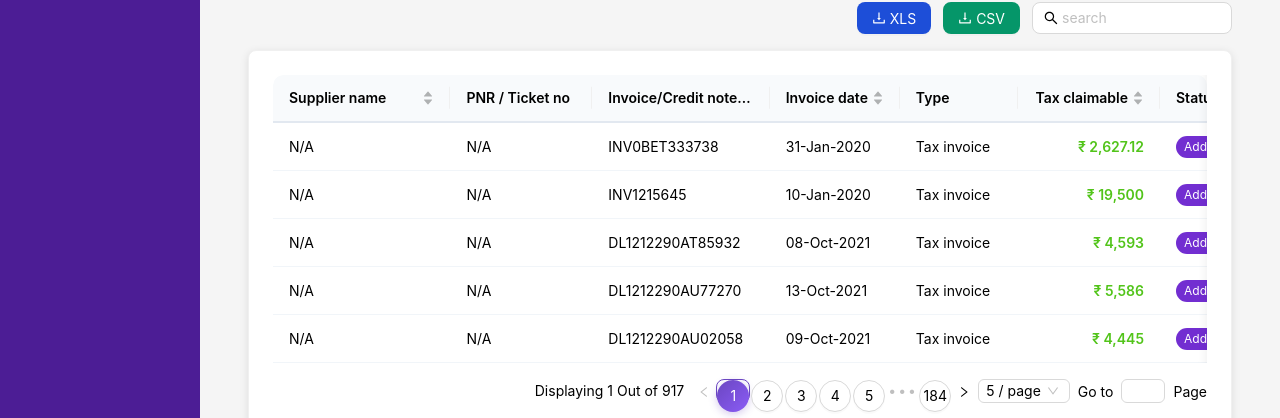
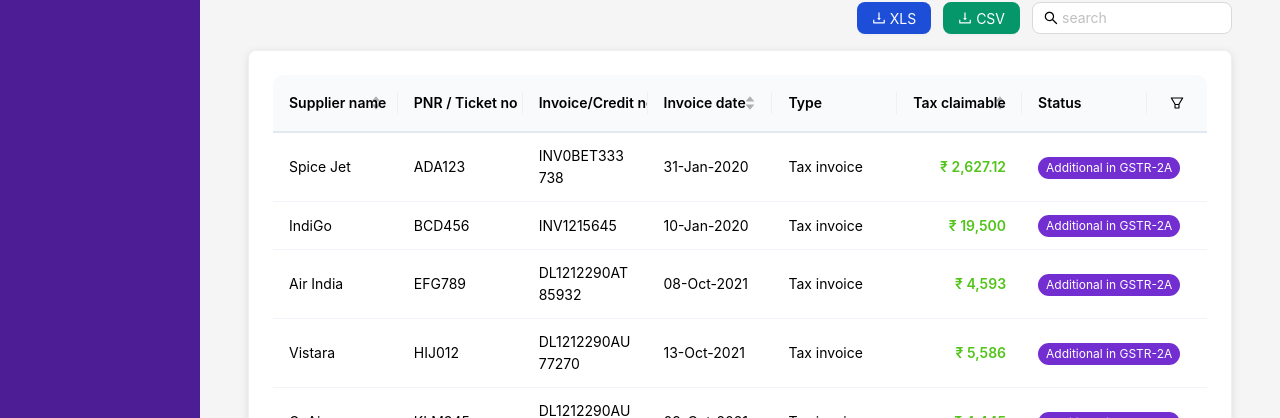
Before and after one commit to karthick-duraisamy/wallet-gst, a React (Vite) app: page /reconciliation in a window 1280 px wide. Shown: the part 382-800 px from the top of the page. Built offline with nearby package versions, Linux system fonts and the light colour scheme; sample sign-in values are in the browser's storage.

Commit message:
Restored to '6a17cce88314428e78d8ff5f6a81d2e0da3da3cc'
Replit-Restored-To: 6a17cce88314428e78d8ff5f6a81d2e0da3da3cc

```diff
--- a/src/pages/CumulativeInvoice.tsx
+++ b/src/pages/CumulativeInvoice.tsx
@@ -14,7 +14,7 @@
   Tag,
   DatePicker
 } from 'antd';
-import { SearchOutlined, DownloadOutlined, CalendarOutlined } from '@ant-design/icons';
+import { SearchOutlined, DownloadOutlined, CalendarOutlined, FilterOutlined } from '@ant-design/icons';
 import { useTheme } from '../contexts/ThemeContext';
 
 const { Title, Text } = Typography;
@@ -86,108 +86,161 @@
     },
   ];
 
-  // Table columns
-  const columns = [
+  // Column visibility state
+  const [visibleColumns, setVisibleColumns] = useState({
+    supplierName: true,
+    pnrTicketNo: true,
+    invoiceNo: true,
+    invoiceDate: true,
+    type: true,
+    travelVendor: true,
+    action: true,
+  });
+  const [filterDropdownVisible, setFilterDropdownVisible] = useState(false);
+
+  // All available columns - defined as a function to avoid initialization issues
+  const getAllColumns = () => [
     {
       title: translate('supplierName'),
       dataIndex: 'supplierName',
       key: 'supplierName',
-      width: 140,
-      ellipsis: true,
       render: (text: string) => text || 'Spice Jet',
     },
     {
       title: translate('pnrTicketNumber'),
       dataIndex: 'pnrTicketNo',
       key: 'pnrTicketNo',
-      width: 120,
-      ellipsis: true,
-      render: (text: string) => text || 'ADA',
+      render: (text: string) => text || 'ADA123',
     },
     {
       title: translate('invoiceNumber'),
       dataIndex: 'invoiceNo',
       key: 'invoiceNo',
-      width: 130,
-      ellipsis: true,
-      render: (text: string) => text || 'N/A',
+      render: (text: string) => text || 'INV123456',
     },
     {
       title: translate('invoiceDate'),
       dataIndex: 'invoiceDate',
       key: 'invoiceDate',
-      width: 110,
-      render: (text: string) => text || 'N/A',
+      render: (text: string) => text || '15-Jan-2024',
     },
     {
       title: translate('type'),
       dataIndex: 'type',
       key: 'type',
-      width: 100,
       render: (text: string) => text || 'Invoice',
     },
     {
       title: translate('travelVendor'),
       dataIndex: 'travelVendor',
       key: 'travelVendor',
-      width: 120,
-      ellipsis: true,
       render: (text: string) => text || 'AtYourPrice',
     },
     {
       title: 'Action',
       dataIndex: 'action',
       key: 'action',
-      width: 80,
       align: 'center' as const,
-      render: () => '-',
+      render: () => 'Edit',
+    },
+    {
+      title: (
+        <div style={{ display: 'flex', justifyContent: 'center', alignItems: 'center' }}>
+          <Button
+            type="text"
+            icon={<FilterOutlined />}
+            onClick={() => setFilterDropdownVisible(!filterDropdownVisible)}
+            style={{ border: 'none', padding: 0, background: 'transparent' }}
+          />
+          {filterDropdownVisible && (
+            <div style={{
+              position: 'absolute',
+              top: '100%',
+              right: 0,
+              background: 'white',
+              border: '1px solid #d9d9d9',
+              borderRadius: 6,
+              padding: 16,
+              boxShadow: '0 4px 12px rgba(0,0,0,0.15)',
+              zIndex: 1000,
+              minWidth: 200
+            }}>
+              <div style={{ marginBottom: 8, fontWeight: 600 }}>Show/Hide Columns</div>
+              {Object.keys(visibleColumns).map((key) => (
+                <div key={key} style={{ marginBottom: 8 }}>
+                  <Checkbox
+                    checked={visibleColumns[key as keyof typeof visibleColumns]}
+                    onChange={(e) => setVisibleColumns(prev => ({
+                      ...prev,
+                      [key]: e.target.checked
+                    }))}
+                  >
+                    {allColumns.find(col => col.key === key)?.title}
+                  </Checkbox>
+                </div>
+              ))}
+            </div>
+          )}
+        </div>
+      ),
+      key: 'filter',
+      width: 60,
+      render: () => null,
     },
   ];
+
+  // Get all columns
+  const allColumns = getAllColumns();
+
+  // Filter visible columns
+  const visibleColumnsData = allColumns.filter(col =>
+    col.key === 'filter' || visibleColumns[col.key as keyof typeof visibleColumns]
+  );
 
   // Mock data for the table
   const mockData = [
     {
       key: '1',
       supplierName: 'Spice Jet',
-      pnrTicketNo: 'ADA',
-      invoiceNo: 'N/A',
-      invoiceDate: 'N/A',
+      pnrTicketNo: 'ADA123',
+      invoiceNo: 'INV001234',
+      invoiceDate: '15-Jan-2024',
       type: 'Invoice',
       travelVendor: 'AtYourPrice',
     },
     {
       key: '2',
-      supplierName: 'Spice Jet',
-      pnrTicketNo: 'N/A',
-      invoiceNo: 'N/A',
-      invoiceDate: 'N/A',
+      supplierName: 'IndiGo',
+      pnrTicketNo: 'BCD456',
+      invoiceNo: 'CNT002345',
+      invoiceDate: '16-Jan-2024',
       type: 'Credit note',
       travelVendor: 'AtYourPrice',
     },
     {
       key: '3',
-      supplierName: 'Spice Jet',
-      pnrTicketNo: 'ASSA',
-      invoiceNo: 'N/A',
-      invoiceDate: 'N/A',
+      supplierName: 'Air India',
+      pnrTicketNo: 'ASSA789',
+      invoiceNo: 'INV003456',
+      invoiceDate: '17-Jan-2024',
       type: 'Invoice',
       travelVendor: 'AtYourPrice',
     },
     {
       key: '4',
-      supplierName: 'Spice Jet',
-      pnrTicketNo: 'ASAS',
-      invoiceNo: 'N/A',
-      invoiceDate: 'N/A',
+      supplierName: 'Vistara',
+      pnrTicketNo: 'ASAS012',
+      invoiceNo: 'INV004567',
+      invoiceDate: '18-Jan-2024',
       type: 'Invoice',
       travelVendor: 'AtYourPrice',
     },
     {
       key: '5',
-      supplierName: 'Vistara',
-      pnrTicketNo: 'ASAS',
-      invoiceNo: 'N/A',
-      invoiceDate: 'N/A',
+      supplierName: 'GoAir',
+      pnrTicketNo: 'WXYZ345',
+      invoiceNo: 'INV005678',
+      invoiceDate: '19-Jan-2024',
       type: 'Invoice',
       travelVendor: 'AtYourPrice',
     },
@@ -832,7 +885,7 @@
         {/* Data Table */}
         <Card style={{ borderRadius: 8, boxShadow: '0 2px 8px rgba(0,0,0,0.1)' }}>
           <Table
-            columns={columns}
+            columns={visibleColumnsData}
             dataSource={mockData}
             pagination={{
               current: 1,
@@ -865,10 +918,10 @@
                 return originalElement;
               },
             }}
-            scroll={{ x: 900, y: 400 }}
             size="middle"
             bordered={false}
             className="custom-table"
+            tableLayout="fixed"
           />
 
           {/* Custom Pagination Footer */}
--- a/src/pages/Reconciliation.tsx
+++ b/src/pages/Reconciliation.tsx
@@ -33,55 +33,58 @@
     { label: 'Invoice received', count: 0 },
   ];
 
-  const columns = [
+  const [visibleColumns, setVisibleColumns] = useState({
+    supplierName: true,
+    pnrTicketNumber: true,
+    invoiceNumber: true,
+    invoiceDate: true,
+    type: true,
+    taxClaimable: true,
+    status: true,
+  });
+  const [filterDropdownVisible, setFilterDropdownVisible] = useState(false);
+
+  const allColumns = [
     {
       title: translate('supplierName'),
       dataIndex: 'supplierName',
       key: 'supplierName',
-      width: 150,
       sorter: true,
-      ellipsis: true,
-      render: (text: string) => text || 'N/A',
+      render: (text: string) => text || 'Spice Jet',
     },
     {
       title: translate('pnrTicketNumber'),
       dataIndex: 'pnrTicketNumber',
       key: 'pnrTicketNumber',
-      width: 120,
-      ellipsis: true,
-      render: (text: string) => text || 'N/A',
+      render: (text: string) => text || 'ADA123',
     },
     {
       title: translate('invoiceNumber'),
       dataIndex: 'invoiceNumber',
       key: 'invoiceNumber',
-      width: 150,
-      ellipsis: true,
-      render: (text: string) => text || 'N/A',
+      render: (text: string) => text || 'INV0BET333738',
     },
     {
       title: translate('invoiceDate'),
       dataIndex: 'invoiceDate',
       key: 'invoiceDate',
-      width: 110,
       sorter: true,
+      render: (text: string) => text || '31-Jan-2020',
     },
     {
       title: translate('type'),
       dataIndex: 'type',
       key: 'type',
-      width: 100,
       render: (type: string) => type || translate('taxInvoice'),
     },
     {
       title: translate('taxClaimable'),
       dataIndex: 'taxClaimable',
       key: 'taxClaimable',
-      width: 120,
       align: 'right' as const,
       render: (amount: number) => (
         <span style={{ color: '#52c41a', fontWeight: 600 }}>
-          ₹ {amount ? amount.toLocaleString() : '0'}
+          ₹ {amount ? amount.toLocaleString() : '2,627'}
         </span>
       ),
       sorter: true,
@@ -90,20 +93,67 @@
       title: translate('status'),
       dataIndex: 'status',
       key: 'status',
-      width: 180,
       render: (status: string) => (
         <Tag color="#722ed1" style={{ borderRadius: '12px' }}>
           {translate('additionalInGSTR2A')}
         </Tag>
       ),
     },
+    {
+      title: (
+        <div style={{ display: 'flex', justifyContent: 'center', alignItems: 'center' }}>
+          <Button
+            type="text"
+            icon={<FilterOutlined />}
+            onClick={() => setFilterDropdownVisible(!filterDropdownVisible)}
+            style={{ border: 'none', padding: 0, background: 'transparent' }}
+          />
+          {filterDropdownVisible && (
+            <div style={{
+              position: 'absolute',
+              top: '100%',
+              right: 0,
+              background: 'white',
+              border: '1px solid #d9d9d9',
+              borderRadius: 6,
+              padding: 16,
+              boxShadow: '0 4px 12px rgba(0,0,0,0.15)',
+              zIndex: 1000,
+              minWidth: 200
+            }}>
+              <div style={{ marginBottom: 8, fontWeight: 600 }}>Show/Hide Columns</div>
+              {Object.keys(visibleColumns).map((key) => (
+                <div key={key} style={{ marginBottom: 8 }}>
+                  <Checkbox
+                    checked={visibleColumns[key as keyof typeof visibleColumns]}
+                    onChange={(e) => setVisibleColumns(prev => ({
+                      ...prev,
+                      [key]: e.target.checked
+                    }))}
+                  >
+                    {allColumns.find(col => col.key === key)?.title}
+                  </Checkbox>
+                </div>
+              ))}
+            </div>
+          )}
+        </div>
+      ),
+      key: 'filter',
+      width: 60,
+      render: () => null,
+    },
   ];
+
+  const visibleColumnsData = allColumns.filter(col =>
+    col.key === 'filter' || visibleColumns[col.key as keyof typeof visibleColumns]
+  );
 
   const mockData = [
     {
       key: '1',
-      supplierName: 'N/A',
-      pnrTicketNumber: 'N/A',
+      supplierName: 'Spice Jet',
+      pnrTicketNumber: 'ADA123',
       invoiceNumber: 'INV0BET333738',
       invoiceDate: '31-Jan-2020',
       type: 'Tax invoice',
@@ -112,8 +162,8 @@
     },
     {
       key: '2',
-      supplierName: 'N/A',
-      pnrTicketNumber: 'N/A',
+      supplierName: 'IndiGo',
+      pnrTicketNumber: 'BCD456',
       invoiceNumber: 'INV1215645',
       invoiceDate: '10-Jan-2020',
       type: 'Tax invoice',
@@ -122,8 +172,8 @@
     },
     {
       key: '3',
-      supplierName: 'N/A',
-      pnrTicketNumber: 'N/A',
+      supplierName: 'Air India',
+      pnrTicketNumber: 'EFG789',
       invoiceNumber: 'DL1212290AT85932',
       invoiceDate: '08-Oct-2021',
       type: 'Tax invoice',
@@ -132,8 +182,8 @@
     },
     {
       key: '4',
-      supplierName: 'N/A',
-      pnrTicketNumber: 'N/A',
+      supplierName: 'Vistara',
+      pnrTicketNumber: 'HIJ012',
       invoiceNumber: 'DL1212290AU77270',
       invoiceDate: '13-Oct-2021',
       type: 'Tax invoice',
@@ -142,8 +192,8 @@
     },
     {
       key: '5',
-      supplierName: 'N/A',
-      pnrTicketNumber: 'N/A',
+      supplierName: 'GoAir',
+      pnrTicketNumber: 'KLM345',
       invoiceNumber: 'DL1212290AU02058',
       invoiceDate: '09-Oct-2021',
       type: 'Tax invoice',
@@ -317,7 +367,7 @@
       {/* Data Table */}
       <Card style={{ borderRadius: 8, boxShadow: '0 2px 8px rgba(0,0,0,0.1)' }}>
         <Table
-          columns={columns}
+          columns={visibleColumnsData}
           dataSource={mockData}
           pagination={{
             current: 1,
@@ -350,10 +400,10 @@
               return originalElement;
             },
           }}
-          scroll={{ x: 1100, y: 400 }}
           size="middle"
           bordered={false}
           className="custom-table"
+          tableLayout="fixed"
         />
 
         {/* Custom Pagination Footer */}
```
Also changed, not shown: attached_assets/Pasted-CumulativeInvoice-tsx-178-Uncaught-ReferenceError-Cannot-access-allColumns-before-initialization--1753708863534_1753708863537.txt (added).
